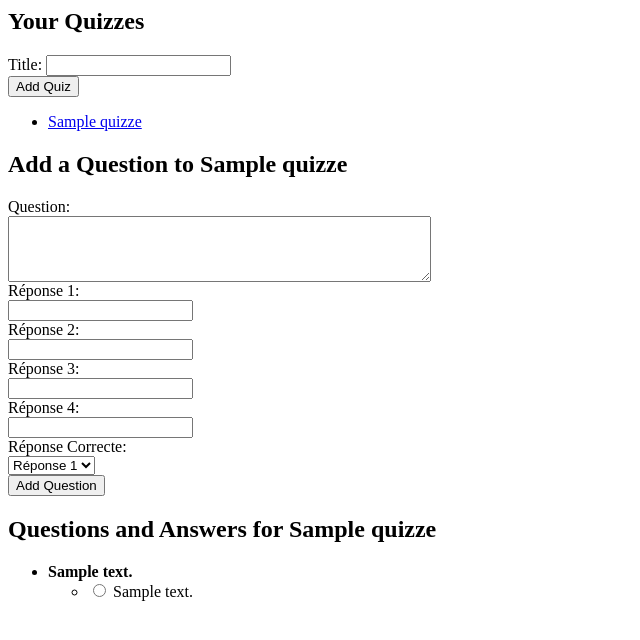
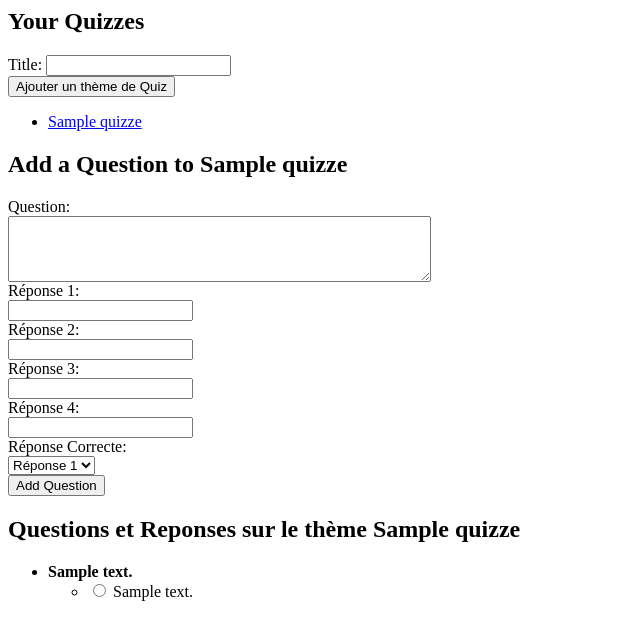
Before and after one commit to alexandre-imbernon/quiznight, a PHP site: page /quizzes.php?quiz_id=1 in a window 1280 px wide. Shown: the top 640 px of the page, without its empty margins (0-640 px from the left). Run offline with PHP 8.4, Linux system fonts and the light colour scheme; the visitor is signed in with stand-in values (Sample User, id 1); tables that the repository leaves empty or names only in its code hold one stand-in row (values such as "Sample post").

Commit message:
Add quiz themes with their questions + add all user-created quizzes to the index page

```diff
--- a/quizzes.php
+++ b/quizzes.php
@@ -90,7 +90,7 @@ if ($selected_quiz_id) {
 <form method="post">
     <input type="hidden" name="form_type" value="add_quiz">
     Title: <input type="text" name="title" required><br>
-    <input type="submit" value="Add Quiz">
+    <input type="submit" value="Ajouter un thème de Quiz">
 </form>
 
 <ul>
@@ -130,7 +130,7 @@ if ($selected_quiz_id) {
         <input type="submit" value="Add Question">
     </form>
 
-    <h2>Questions and Answers for <?php echo htmlspecialchars($quizzes[array_search($selected_quiz_id, array_column($quizzes, 'id'))]['title']); ?></h2>
+    <h2>Questions et Reponses sur le thème  <?php echo htmlspecialchars($quizzes[array_search($selected_quiz_id, array_column($quizzes, 'id'))]['title']); ?></h2>
     <ul>
         <?php foreach ($questions as $question): ?>
             <li>
```
